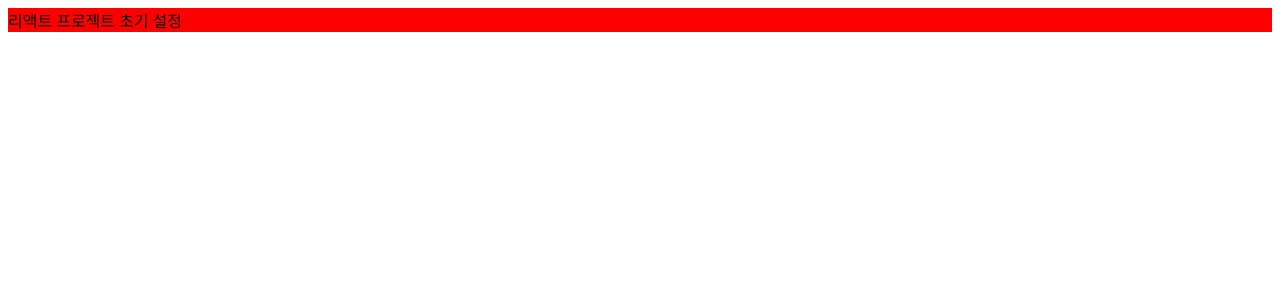
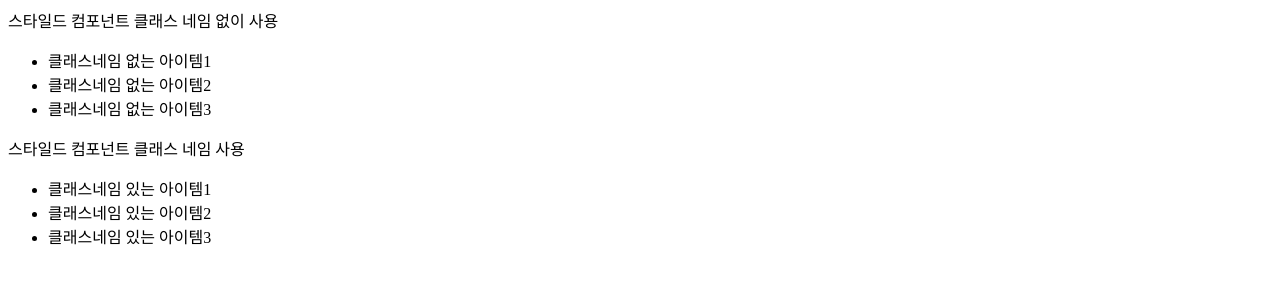
Before and after one commit to chamin966/Project_Setting_Convention, a React (Create React App) app: page / in a window 1280 px wide. Shown: the top 300 px of the page. Built offline with nearby package versions, Linux system fonts and the light colour scheme.

Commit message:
Style: 개발자 도구에서 클래스네임의 유무에 따라 어떻게 표출되는가 비교

```diff
--- a/src/App.tsx
+++ b/src/App.tsx
@@ -3,13 +3,28 @@ import styled from 'styled-components';
 function App() {
   return (
     <>
-      <StyledMain>리액트 프로젝트 초기 설정</StyledMain>
+      <StyledMain>
+        스타일드 컴포넌트 클래스 네임 없이 사용
+        <StyledList>
+          <StyledItem>클래스네임 없는 아이템1</StyledItem>
+          <StyledItem>클래스네임 없는 아이템2</StyledItem>
+          <StyledItem>클래스네임 없는 아이템3</StyledItem>
+        </StyledList>
+      </StyledMain>
+      <StyledMain className='home_main'>
+        스타일드 컴포넌트 클래스 네임 사용
+        <StyledList className='home_list'>
+          <StyledItem className='home_item'>클래스네임 있는 아이템1</StyledItem>
+          <StyledItem className='home_item'>클래스네임 있는 아이템2</StyledItem>
+          <StyledItem className='home_item'>클래스네임 있는 아이템3</StyledItem>
+        </StyledList>
+      </StyledMain>
     </>
   );
 }
 
 export default App;
 
-const StyledMain = styled.main`
-  background-color: red;
-`;
+const StyledMain = styled.main``;
+const StyledList = styled.ul``;
+const StyledItem = styled.li``;
```
